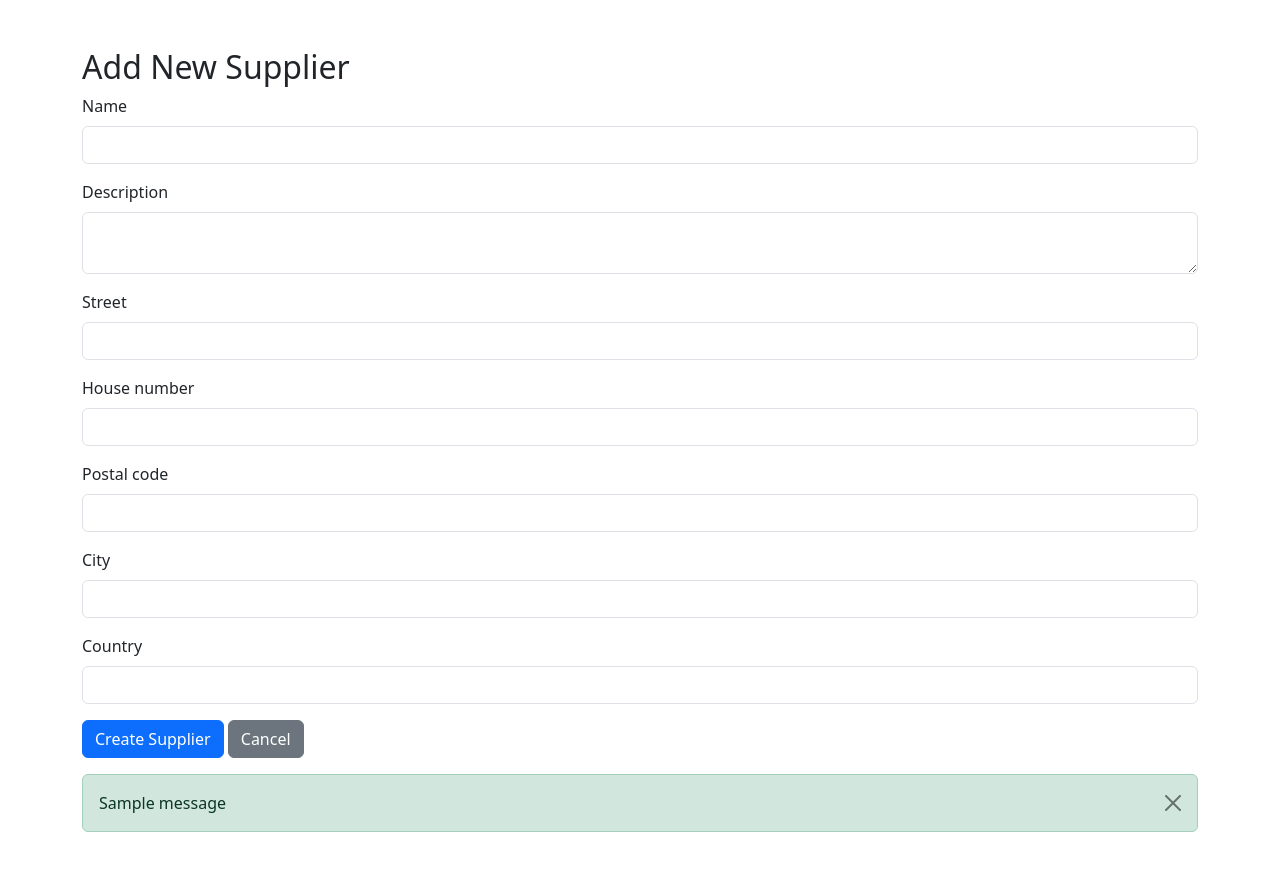
After one commit to alekssadowski95/OpenPartsLibrary, a Flask app: template openpartslibrary_flask/templates/create-supplier.html in a window 1280 px wide. The commit adds this page. Run offline with Flask 3, Linux system fonts and the light colour scheme; the template is opened without the code that fills it, so the values that code supplies are empty, except form fields; one stand-in notice (Sample message) is shown; form fields are guessed from the names that the template uses; some libraries are stand-ins or nearby versions.

Commit message:
Updated Supplier with CRUD

```diff
--- /dev/null
+++ b/openpartslibrary_flask/templates/create-supplier.html
@@ -0,0 +1,60 @@
+<!DOCTYPE html>
+<html lang="en">
+<head>
+    <meta charset="UTF-8">
+    <title>New Supplier</title>
+    <link rel="stylesheet" href="{{ url_for('static', filename='bootstrap-5.3.3-dist/css/bootstrap.min.css') }}">
+</head>
+<body>
+    <div class="container py-5">
+        <h2>Add New Supplier</h2>
+        <form method="POST" >
+            {{ form.hidden_tag() }}
+            <div class="mb-3">
+                {{ form.name.label(class="form-label") }}
+                {{ form.name(class="form-control") }}
+            </div>
+            <div class="mb-3">
+                {{ form.description.label(class="form-label") }}
+                {{ form.description(class="form-control") }}
+            </div>
+            <div class="mb-3">
+                {{ form.street.label(class="form-label") }}
+                {{ form.street(class="form-control") }}
+            </div>
+            <div class="mb-3">
+                {{ form.house_number.label(class="form-label") }}
+                {{ form.house_number(class="form-control") }}
+            </div>
+            <div class="mb-3">
+                {{ form.postal_code.label(class="form-label") }}
+                {{ form.postal_code(class="form-control") }}
+            </div>
+            <div class="mb-3">
+                {{ form.city.label(class="form-label") }}
+                {{ form.city(class="form-control") }}
+            </div>
+            <div class="mb-3">
+                {{ form.country.label(class="form-label") }}
+                {{ form.country(class="form-control") }}
+            </div>
+            <button type="submit" class="btn btn-primary">Create Supplier</button>
+            <a href="{{ url_for('suppliers') }}" class="btn btn-secondary">Cancel</a>
+        </form>
+
+        {% with messages = get_flashed_messages(with_categories=true) %}
+        {% if messages %}
+            <div class="mt-3">
+            {% for category, message in messages %}
+                <div class="alert alert-{{ category }} alert-dismissible fade show" role="alert">
+                    {{ message }}
+                    <button type="button" class="btn-close" data-bs-dismiss="alert" aria-label="Close"></button>
+                </div>
+            {% endfor %}
+            </div>
+        {% endif %}
+        {% endwith %}
+    </div>
+    <script src="{{ url_for('static', filename='bootstrap-5.3.3-dist/js/bootstrap.bundle.min.js') }}"></script>
+</body>
+</html>
```
Also changed, not shown: openpartslibrary_flask/__init__.py (+25 -0 lines), openpartslibrary_flask/templates/supplier.html (added, +36 -0 lines), openpartslibrary_flask/templates/suppliers.html (+39 -15 lines).
